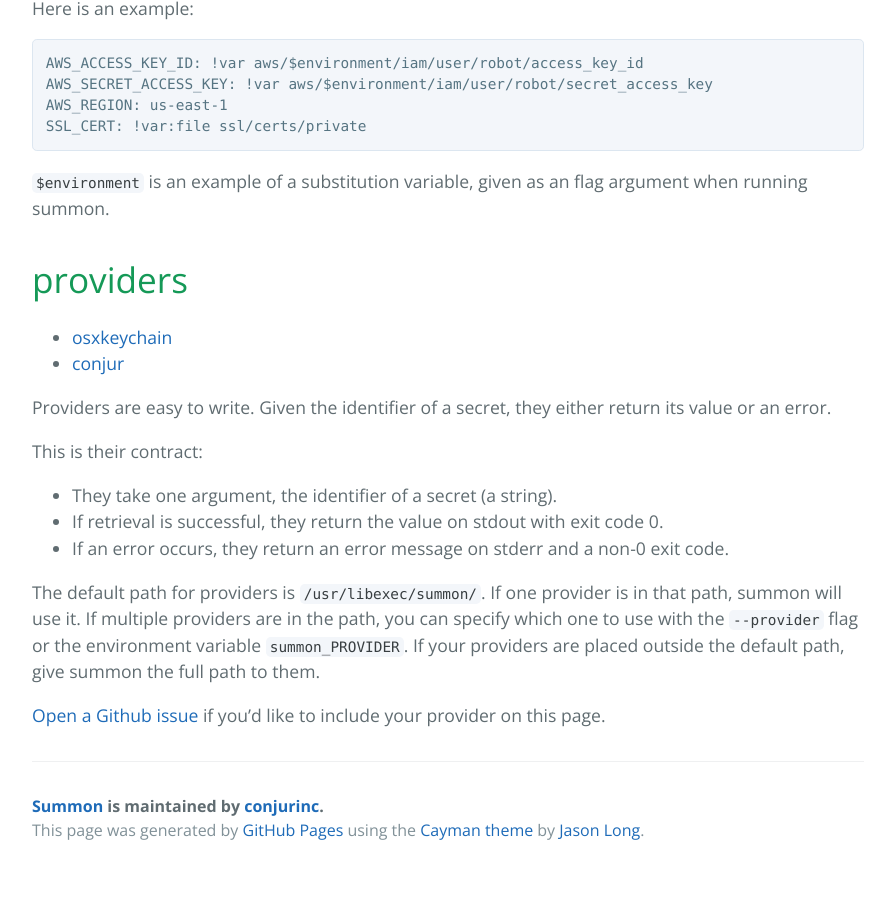
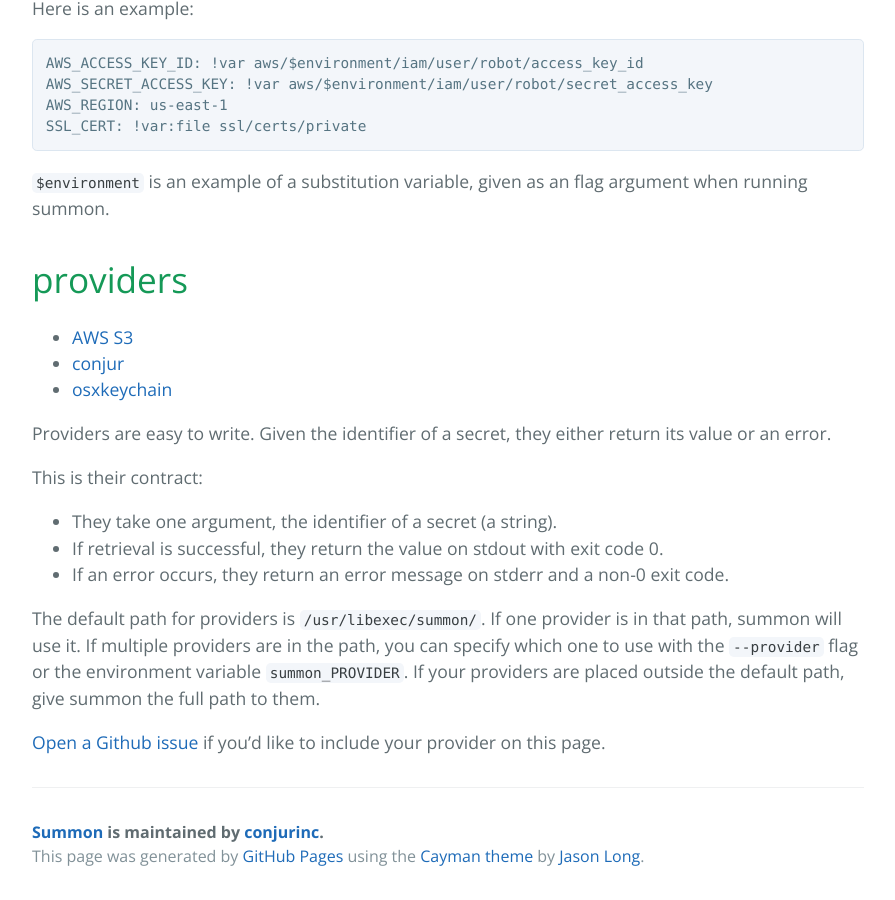
Before and after one commit to cyberark/summon, a Jekyll site: the page built from index.md, in a window 1280 px wide and 900 px high, scrolled down 2322 px. Shown: the whole window, without its empty margins (192-1087 px from the left). Built offline with Jekyll 4.4.1, drawn with Linux system fonts in a browser that asks for light colours; Markdown is read by kramdown in place of the engine named in the settings; before the commit the page ends 3196 px from its top, so only the background shows below that.

Commit message:
link to AWS S3 provider

```diff
--- a/_includes/content.md
+++ b/_includes/content.md
@@ -75,8 +75,9 @@
 
 <i id="providerList"></i>
 
+* [AWS S3](https://github.com/conjurinc/summon-s3)
+* [conjur](https://github.com/conjurinc/summon-conjur)
 * [osxkeychain](https://github.com/conjurinc/summon-keychain-cli)
-* [conjur](https://github.com/conjurinc/summon-conjur)
 
 Providers are easy to write. Given the identifier of a secret, they either return its value or an error.
 
```
